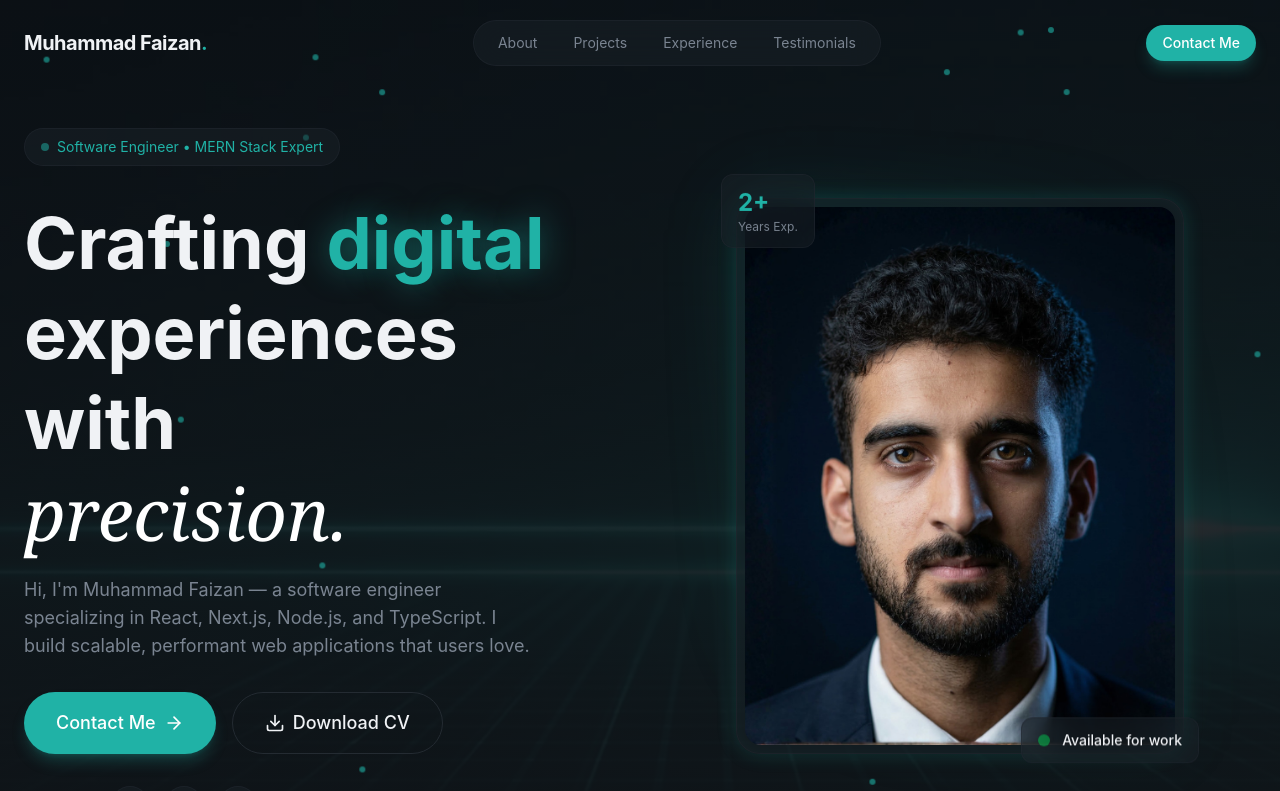
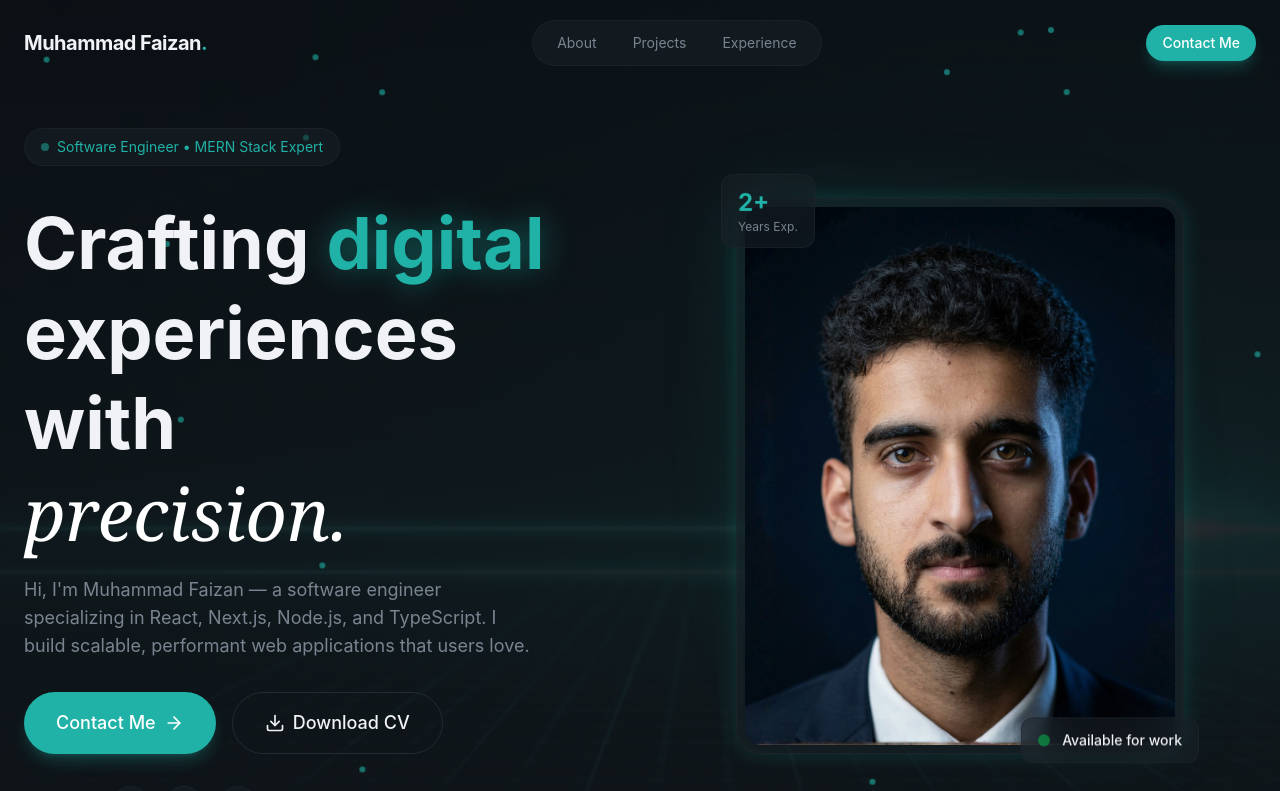
Before and after one commit to chfaizan621/my-dev-portfolio, a React (Vite) app: page / in a window 1280 px wide. Shown: the top 791 px of the page. Built offline with nearby package versions, Linux system fonts and the light colour scheme.

Commit message:
update: remove testimonials section

```diff
--- a/src/App.tsx
+++ b/src/App.tsx
@@ -4,7 +4,6 @@ import { Contact } from './sections/Contact'
 import { Experience } from './sections/Experience'
 import { Hero } from './sections/Hero'
 import { Projects } from './sections/Projects'
-import { Testimonials } from './sections/Testimonials'
 
 function App() {
   return <div className='min-h-screen overlow-x-hidden'>
@@ -14,7 +13,6 @@ function App() {
       <About />
       <Projects />
       <Experience />
-      <Testimonials />
       <Contact />
     </main>
   </div>
--- a/src/layout/Navbar.tsx
+++ b/src/layout/Navbar.tsx
@@ -6,7 +6,6 @@ const navLinks = [
   { href: "#about", label: "About" },
   { href: "#projects", label: "Projects" },
   { href: "#experience", label: "Experience" },
-  { href: "#testimonials", label: "Testimonials" },
 ];
 
 export const Navbar = () => {
--- a/src/sections/Testimonials.tsx
+++ /dev/null
@@ -1,3 +0,0 @@
-export const Testimonials = () => {
-    return <section></section>
-}
```
